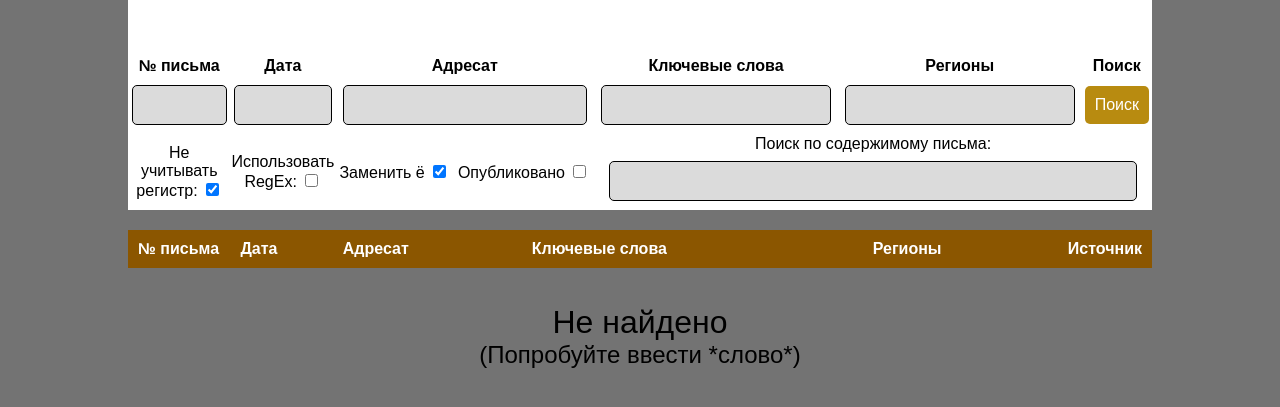
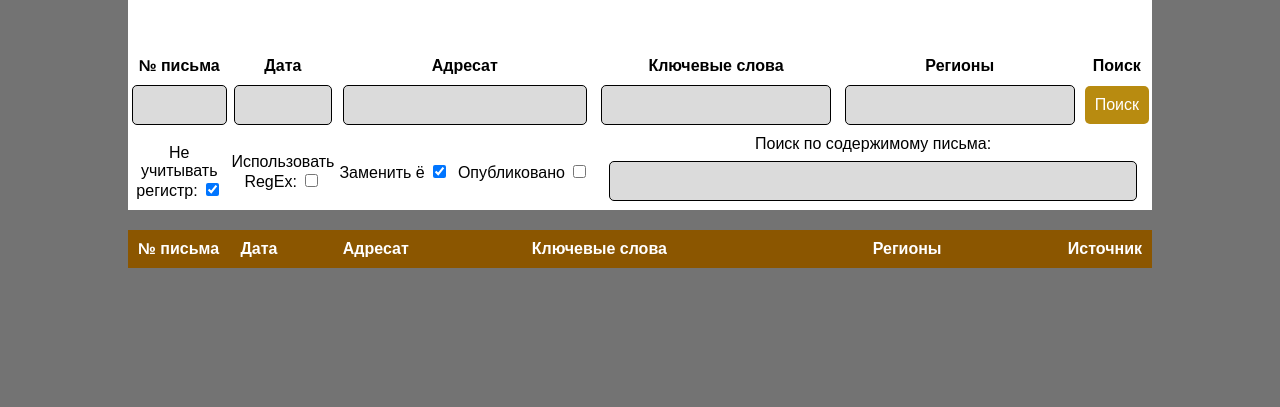
Before and after one commit to BUSH222/letterdb, a Flask app: page /search in a window 1280 px wide. Shown: the part 261-668 px from the top of the page. Run offline with Flask 2, Linux system fonts and the light colour scheme; lists and menus that the app fills with data are empty; parts of the project's set-up code (start-up, migrations or seed data) failed here and were passed over.

Commit message:
hidden search tip fix

```diff
--- a/app.py
+++ b/app.py
@@ -249,12 +249,12 @@ def search():
                 checkbox_items_on.append(s[0])
         tempdata = filter_data(DATADICT, textfields, sorting_params=checkbox_items_on)
         if len(tempdata) != 0:
-            return render_template('search.html', data=tempdata, hidden=hidden)
+            return render_template('search.html', data=tempdata, notfoundhidden=hidden)
         else:
-            return render_template('search.html', data=tempdata, hidden=hidden)
+            return render_template('search.html', data=tempdata, notfoundhidden='')
 
     else:
-        return render_template('search.html', data=DATADICT, hidden=hidden)
+        return render_template('search.html', data=DATADICT, notfoundhidden=hidden)
 
 
 if __name__ == '__main__':
--- a/templates/search.html
+++ b/templates/search.html
@@ -160,8 +160,8 @@
 		</tbody>
 	</table>
 	<br><br>
-	<h1 style="text-align:center" {{notfoundhidden}}>Не найдено</h1>
-	<h2 style="text-align:center" {{notfoundhidden}}>(Попробуйте ввести *слово*)</h2>
+	<h1 style="text-align:center" {{notfoundhidden | safe}}>Не найдено</h1>
+	<h2 style="text-align:center" {{notfoundhidden | safe}}>(Попробуйте ввести *слово*)</h2>
 	<script src="static/script_main.js"></script>
 </body>
 
```
